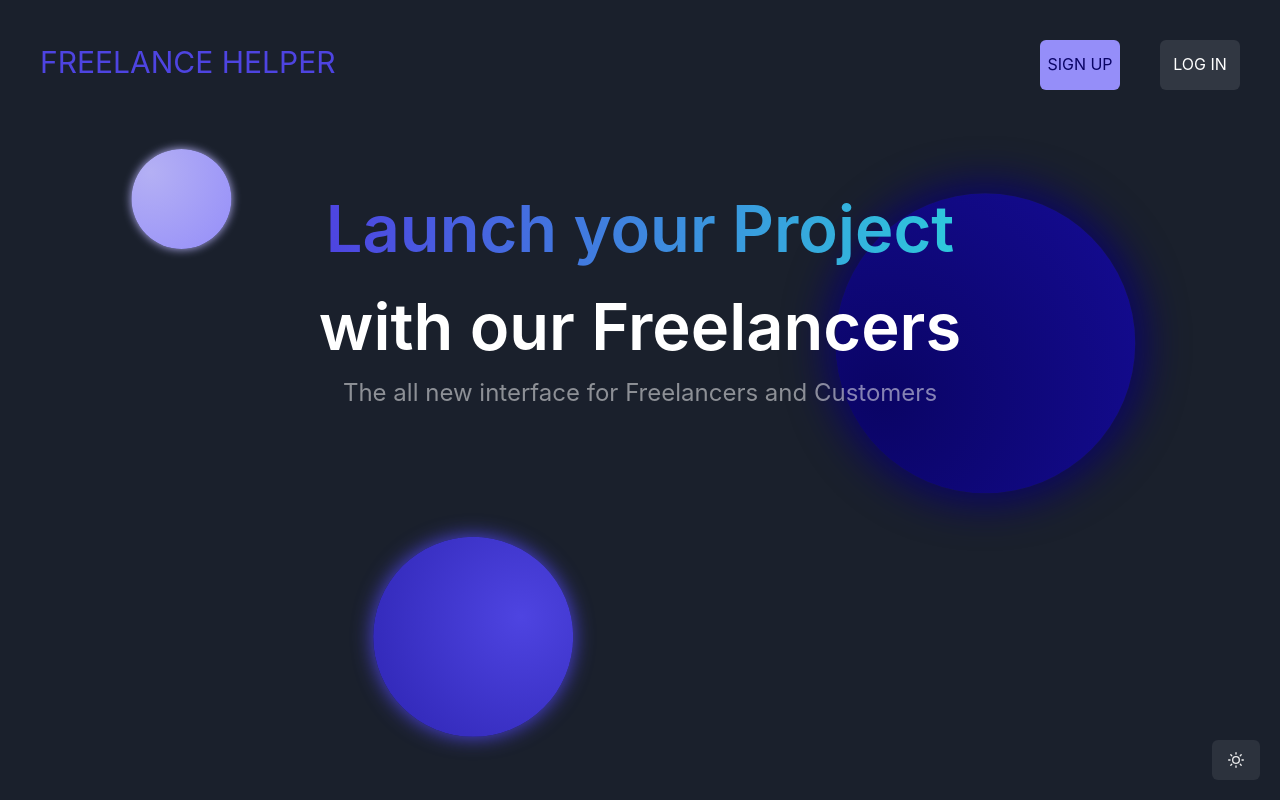
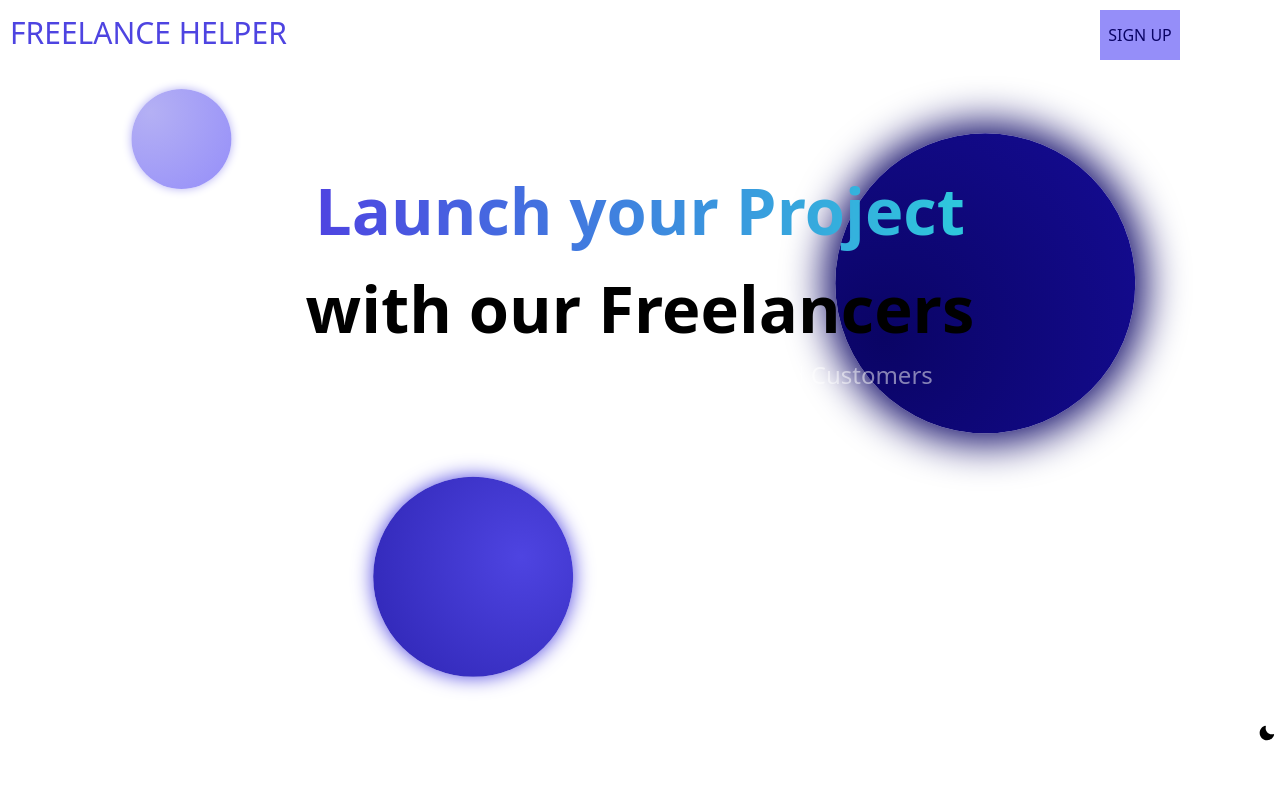
Before and after one commit to sartek430/freelanceHelper, a React (Create React App) app in the folder frontend/: page / in a window 1280 px wide. Built offline with nearby package versions, Linux system fonts and the light colour scheme.

Commit message:
init dark et light theme

```diff
--- a/frontend/src/index.js
+++ b/frontend/src/index.js
@@ -8,7 +8,7 @@ const root = ReactDOM.createRoot(document.getElementById("root"));
 root.render(
   <React.StrictMode>
     <ChakraProvider theme={theme}>
-      <ColorModeScript initialColorMode={theme.config.initialColorMode} />
+      <ColorModeScript initialColorMode="dark" />
       <App />
     </ChakraProvider>
   </React.StrictMode>
--- a/frontend/src/pages/Overview.js
+++ b/frontend/src/pages/Overview.js
@@ -87,7 +87,7 @@ const Overview = () => {
             >
               Launch your Project
             </Text>{" "}
-            <Text as="span" color="#FFFFFF">
+            <Text as="span" color="primary">
               with our Freelancers
             </Text>
           </Text>
--- a/frontend/src/themes/theme.js
+++ b/frontend/src/themes/theme.js
@@ -3,13 +3,31 @@
 // 1. import `extendTheme` function
 import { extendTheme } from "@chakra-ui/react";
 
-// 2. Add your color mode config
-const config = {
-  initialColorMode: "dark",
-  useSystemColorMode: false,
+const lightTheme = {
+  colors: {
+    primary: "#007BFF",
+    background: "#FFFFFF",
+    text: "#333333",
+  },
+};
+
+const darkTheme = {
+  colors: {
+    primary: "#007BFF",
+    background: "#333333",
+    text: "#FFFFFF",
+  },
+};
+
+export const themeConfig = {
+  initialColorMode: "dark", // Définir le mode sombre par défaut
+  useSystemColorMode: false, // Désactiver la détection automatique du système
 };
 
 // 3. extend the theme
-const theme = extendTheme({ config });
+const theme = {
+  light: extendTheme({ ...lightTheme }),
+  dark: extendTheme({ ...darkTheme }),
+};
 
 export default theme;
```
